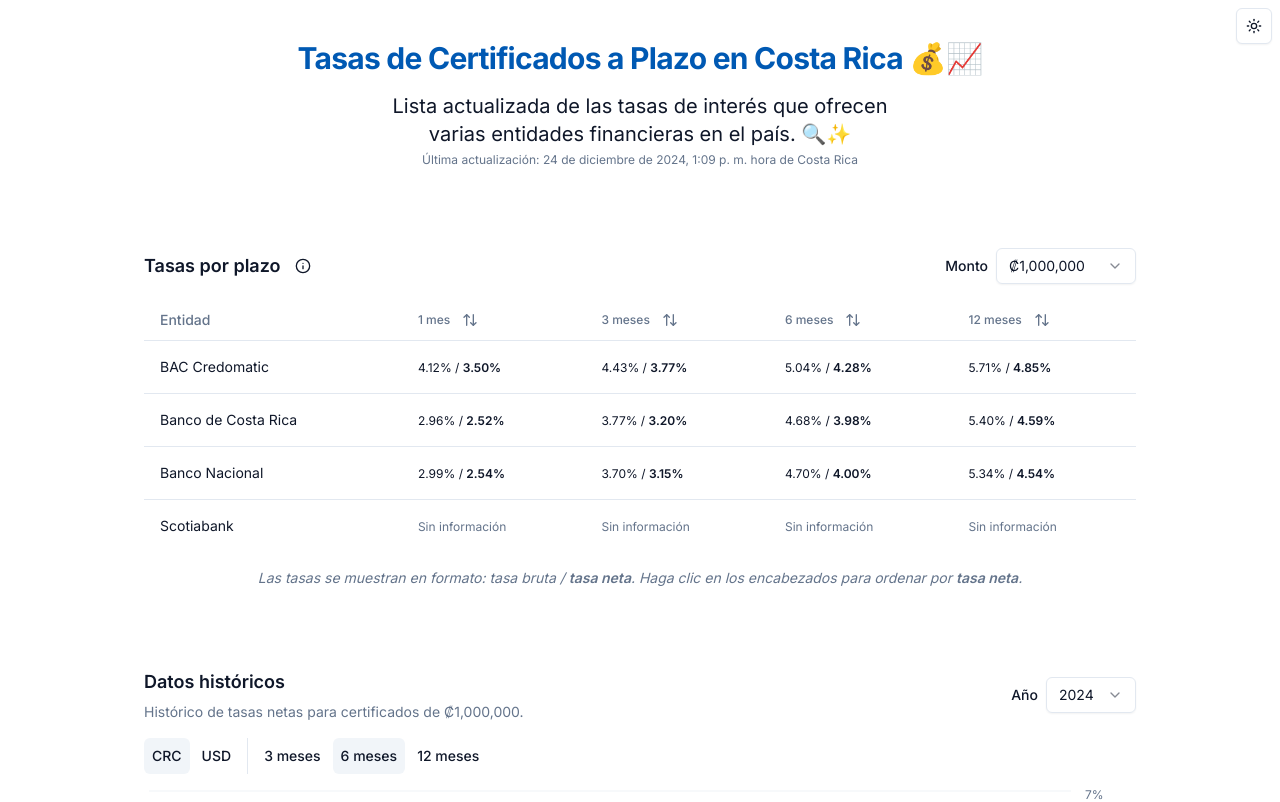
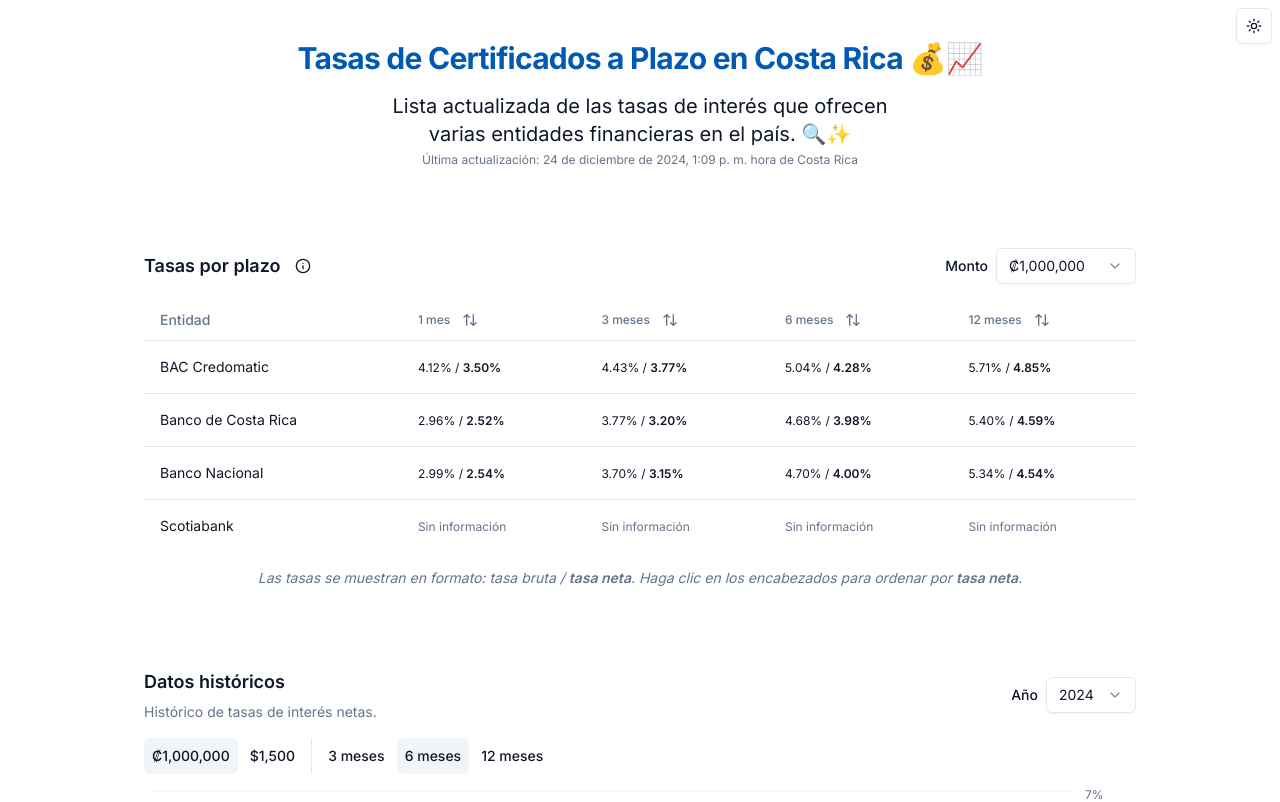
Before and after one commit to gggonzalo/tasas-cdp-cr, a Next.js app: page / in a window 1280 px wide. Shown: the top 802 px of the page. Built offline with nearby package versions, Linux system fonts and the light colour scheme.

Commit message:
Cambiar label de currency toggle group

```diff
--- a/components/HistoricalRatesChart.tsx
+++ b/components/HistoricalRatesChart.tsx
@@ -216,8 +216,7 @@
         <div className="flex flex-col gap-1.5">
           <h2 className="text-lg font-semibold">Datos históricos</h2>
           <p className="text-sm text-muted-foreground">
-            Histórico de tasas netas para certificados de{" "}
-            {selectedCurrency === "CRC" ? "₡1,000,000" : "$1,500"}.
+            Histórico de tasas de interés netas.
           </p>
         </div>
         <div className="flex flex-col gap-2 lg:flex-row lg:items-center">
@@ -240,8 +239,8 @@
             if (value) setSelectedCurrency(value);
           }}
         >
-          <ToggleGroupItem value="CRC">CRC</ToggleGroupItem>
-          <ToggleGroupItem value="USD">USD</ToggleGroupItem>
+          <ToggleGroupItem value="CRC">₡1,000,000</ToggleGroupItem>
+          <ToggleGroupItem value="USD">$1,500</ToggleGroupItem>
         </ToggleGroup>
         <Separator
           className="hidden lg:block lg:h-auto"
```
